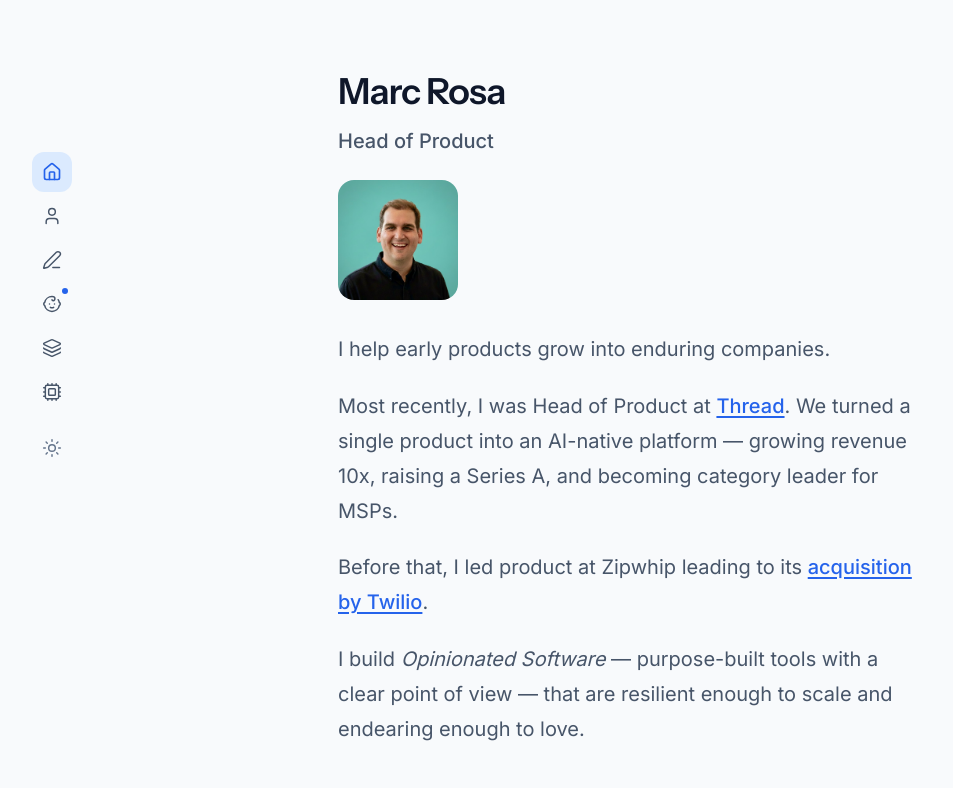
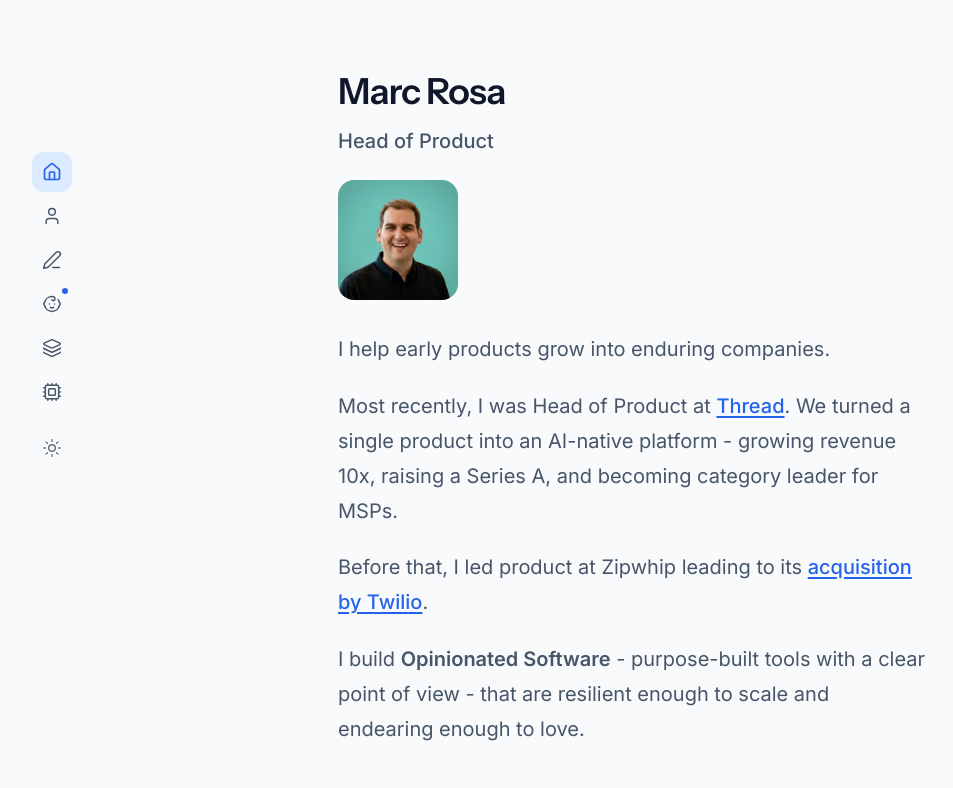
Before and after one commit to marcanthonyrosa/marcanthonyrosadotcom, a Next.js app: page / in a window 1280 px wide. Shown: the top 788 px of the page, without its empty margins (6-959 px from the left). Built offline with nearby package versions, Linux system fonts and the light colour scheme.

Commit message:
Replace em dashes with hyphens and bold Opinionated Software (#85)

```diff
--- a/app/(site)/page.tsx
+++ b/app/(site)/page.tsx
@@ -4,12 +4,12 @@ import { SocialLinks } from "@/components/SocialLinks";
 import { AvatarButton } from "@/components/AvatarButton";
 
 export const metadata: Metadata = {
-  title: "Marc Anthony Rosa — Head of Product (Houston, TX)",
+  title: "Marc Anthony Rosa - Head of Product (Houston, TX)",
   description:
     "Marc Anthony Rosa is a Houston-based Head of Product and tech founder. Previously Thread, Twilio/Zipwhip, Tempus AI, Getty Images. Writing on product strategy, leadership, and the craft of building.",
   alternates: { canonical: "https://marcrosa.com/" },
   openGraph: {
-    title: "Marc Anthony Rosa — Head of Product (Houston, TX)",
+    title: "Marc Anthony Rosa - Head of Product (Houston, TX)",
     description:
       "Houston-based Head of Product and tech founder. Writing on product strategy, leadership, and the craft of building.",
     url: "https://marcrosa.com/",
@@ -69,13 +69,13 @@ export default function Home() {
             I help early products grow into enduring companies.
           </p>
           <p>
-            Most recently, I was Head of Product at <a href="https://getthread.com/" target="_blank" rel="noopener noreferrer">Thread</a>. We turned a single product into an AI-native platform — growing revenue 10x, raising a Series A, and becoming category leader for MSPs.
+            Most recently, I was Head of Product at <a href="https://getthread.com/" target="_blank" rel="noopener noreferrer">Thread</a>. We turned a single product into an AI-native platform - growing revenue 10x, raising a Series A, and becoming category leader for MSPs.
           </p>
           <p>
             Before that, I led product at Zipwhip leading to its <a href="https://www.twilio.com/en-us/press/releases/twilio-completes-acquisition-of-zipwhip-a-leading-provider-of-toll-free-messaging-in-the-united-states" target="_blank" rel="noopener noreferrer">acquisition by Twilio</a>.
           </p>
           <p>
-            I build <em>Opinionated Software</em> — purpose-built tools with a clear point of view — that are resilient enough to scale and endearing enough to love.
+            I build <strong>Opinionated Software</strong> - purpose-built tools with a clear point of view - that are resilient enough to scale and endearing enough to love.
           </p>
         </div>
 
```
